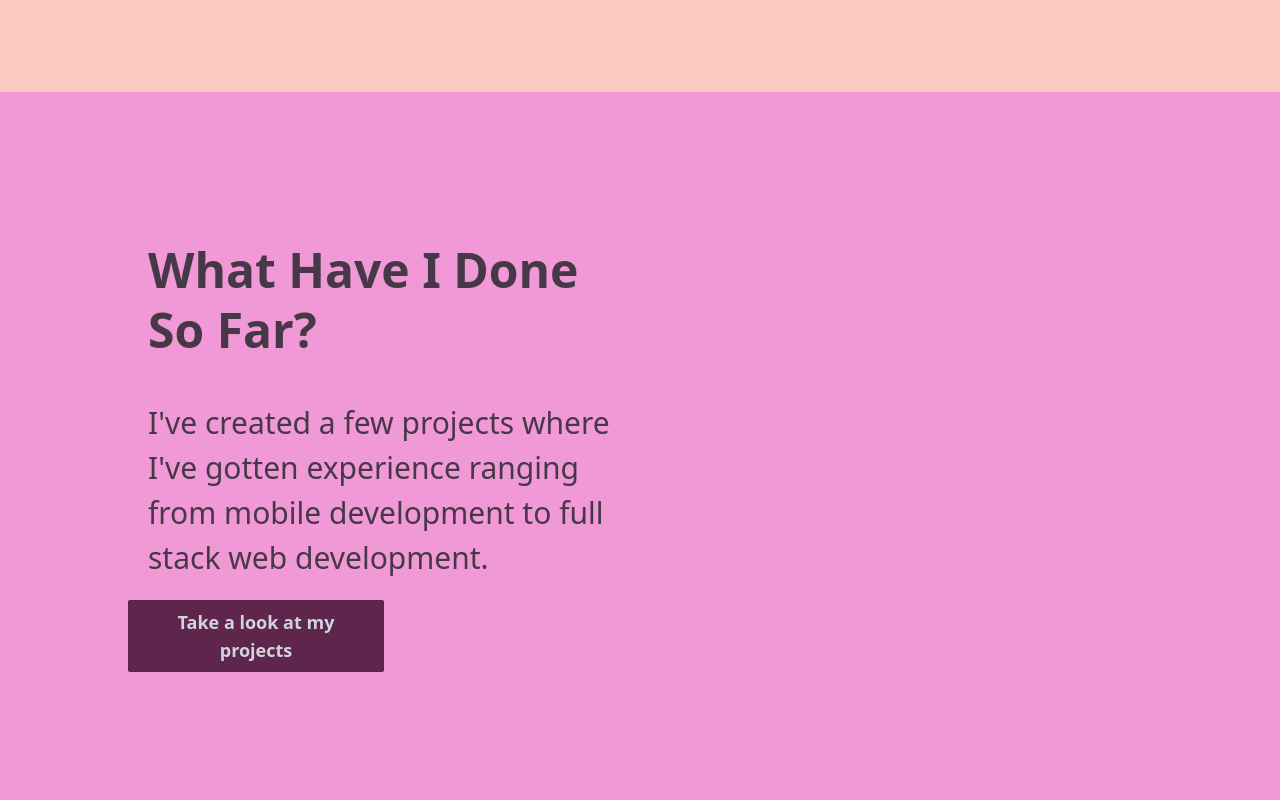
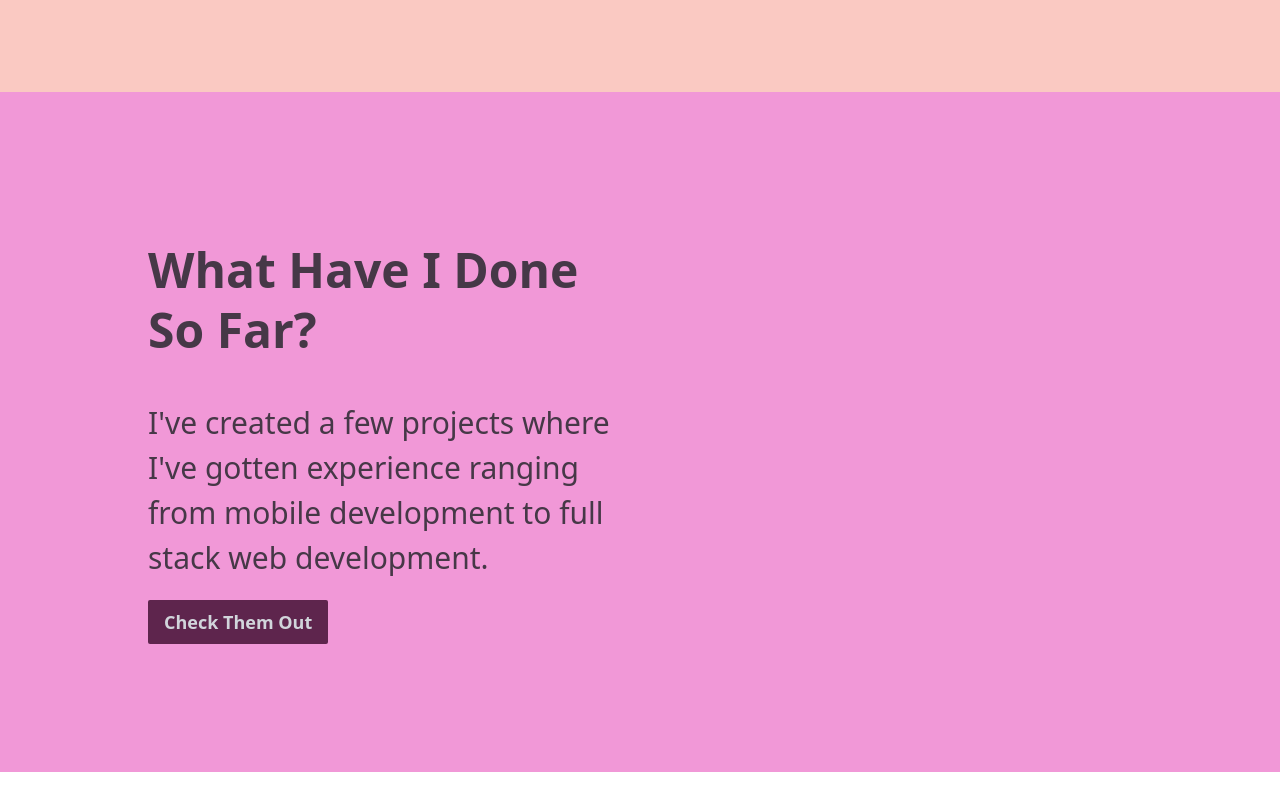
Before and after one commit to Jolvera2001/PortfolioFullStack, a SvelteKit app in the folder fe/: page / in a window 1280 px wide. Shown: the part 1271-2071 px from the top of the page. After the commit the page ends 2043 px from the top, so only its background shows below. Built offline with nearby package versions, Linux system fonts and the light colour scheme.

Commit message:
minor styling changes

```diff
--- a/fe/src/routes/+page.svelte
+++ b/fe/src/routes/+page.svelte
@@ -52,9 +52,9 @@
                     to full stack web development.
                 </p>
                 <!-- button to lead to project page -->
-                <div class="w-full md:w-1/2">
+                <div class="w-full md:w-1/2 mx-5">
                     <button class="bg-purpleButtonColor text-gray-300 font-bold py-2 px-4 rounded-sm transition transform hover:bg-purpleHover" on:click={navToProjects}>
-                        Take a look at my projects
+                        Check Them Out
                     </button>
                 </div>
             </div>
```
